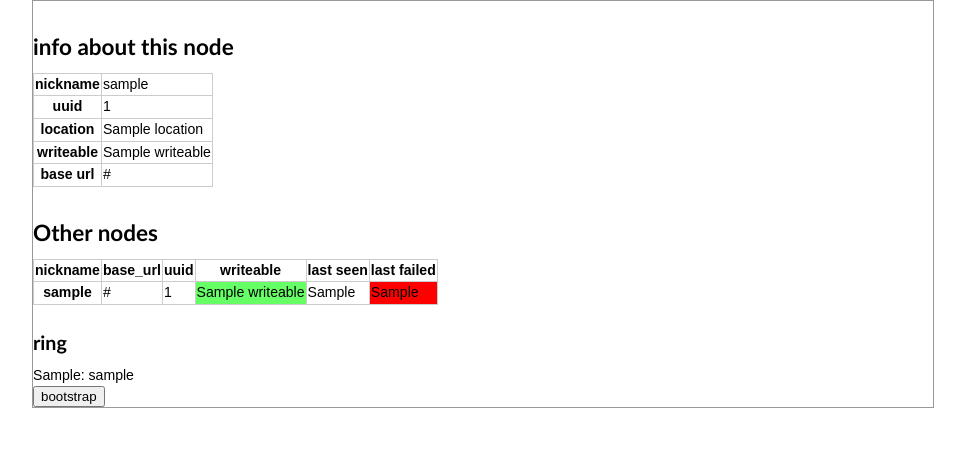
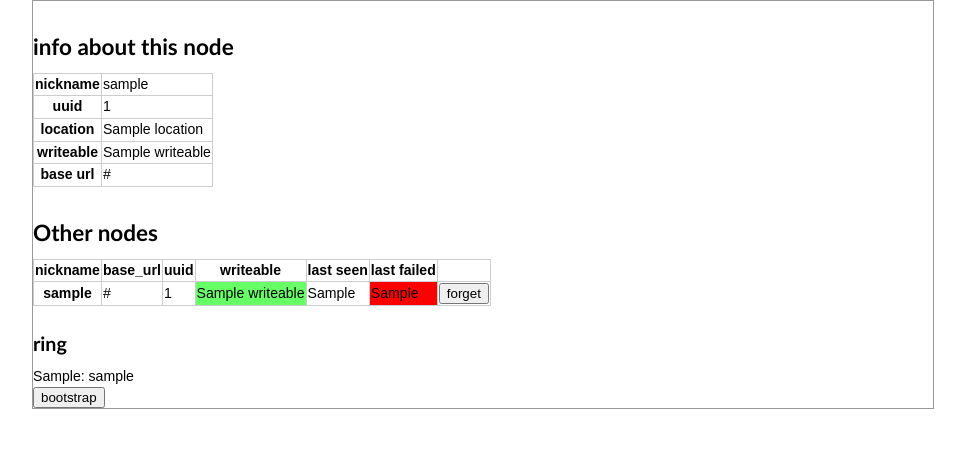
Before and after one commit to thraxil/apomixis, a Django app: template templates/main/status.html in a window 1280 px wide. Shown: the top 449 px of the page, without its empty margins (157-1122 px from the left). Run offline with Django 3.2, Linux system fonts and the light colour scheme; the template is opened without the code that fills it: most values are stand-ins (such as "Sample title", 1, 10 or a date in 2020); some libraries are stand-ins or nearby versions.

Commit message:
forget node

```diff
--- a/main/views.py
+++ b/main/views.py
@@ -15,6 +15,7 @@ from models import Node, current_neighbors, normalize_url, hash_keys, ring, writ
 from datetime import datetime
 from restclient import POST,GET
 import tasks
+from django.shortcuts import get_object_or_404
 
 def square_resize(img,size):
     sizes = list(img.size)
@@ -185,6 +186,11 @@ def status(request):
         'ring' : ring(),
         }
     return data
+
+def forget_node(request,node_id):
+    node = get_object_or_404(Node,id=node_id)
+    node.delete()
+    return HttpResponseRedirect("/status/")
 
 def bootstrap(request):
     """ announce ourselves to all the nodes in the cluster config to get things started """
--- a/templates/main/status.html
+++ b/templates/main/status.html
@@ -28,6 +28,7 @@
 <th>writeable</th>
 <th>last seen</th>
 <th>last failed</th>
+<th></th>
 </tr>
 {% for node in nodes %}
 <tr>
@@ -49,6 +50,10 @@ style="background-color: #66ff66"
 style="background-color: red"
 {% endif %}
 >{{node.last_failed}}</td>
+<td>
+<form action="/forget/{{node.id}}/"
+      method="post"><input type="submit" value="forget" /></form>
+</td>
 </tr>
 {% endfor %}
 </table>
--- a/urls.py
+++ b/urls.py
@@ -8,6 +8,7 @@ urlpatterns = patterns('',
                        (r'^$','main.views.index'),
                        (r'^announce/$','main.views.announce'),
                        (r'^status/$','main.views.status'),
+                       (r'^forget/(?P<node_id>\d+)/$','main.views.forget_node'),
                        (r'^bootstrap/$','main.views.bootstrap'),
                        (r'^stash/$','main.views.stash'),
                        (r'^retrieve/(?P<sha>\w+)/(?P<size>\w+)/(?P<ext>\w{,4})/$','main.views.retrieve'),
```
